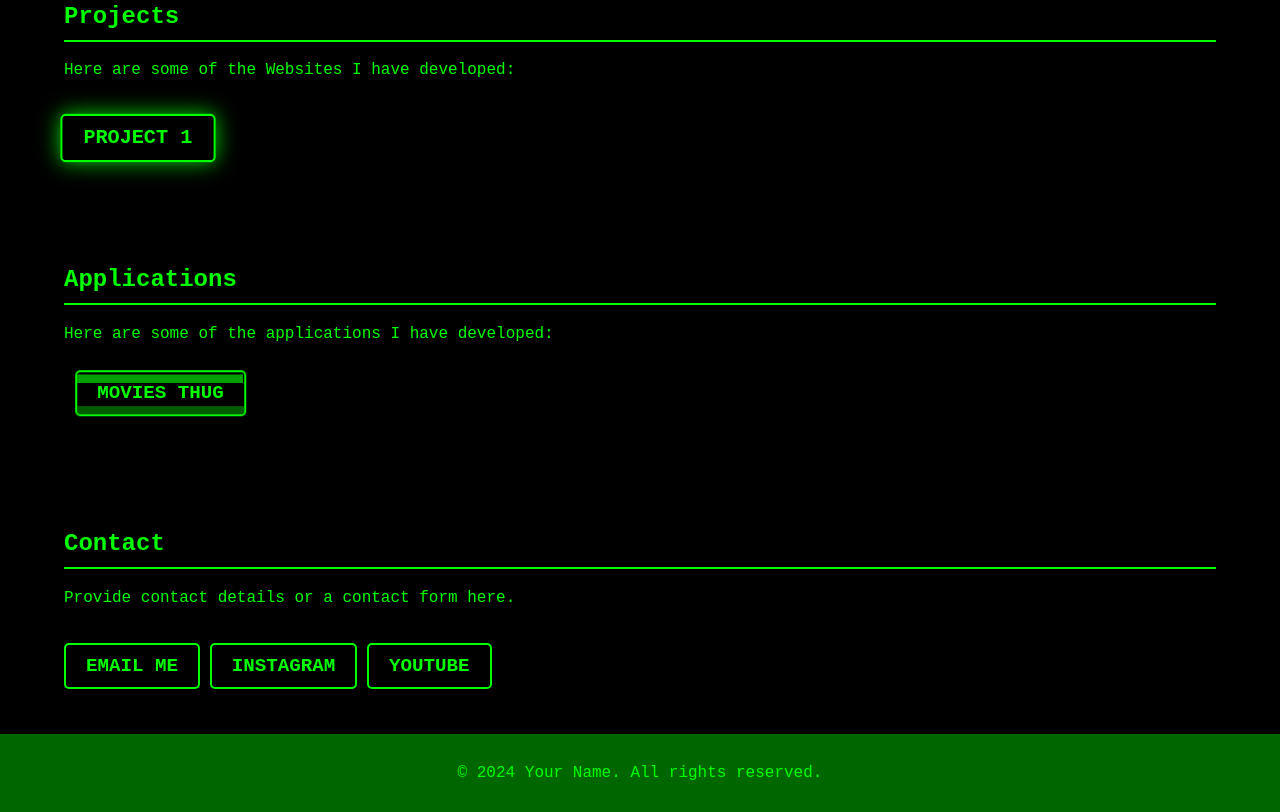
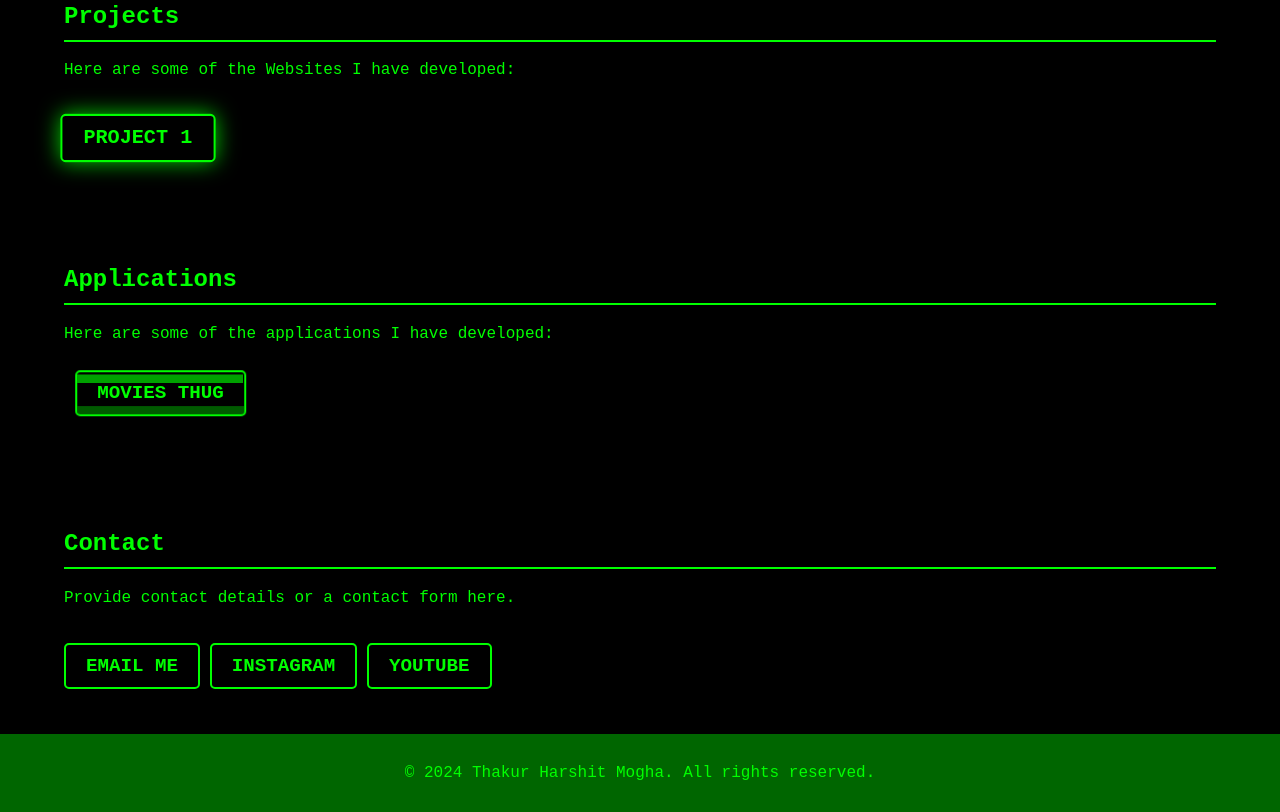
Before and after one commit to moghaeashu/Thakur-Harshit-Mogha-Portfolio, a plain HTML site: page index.html in a window 1280 px wide. Shown: the part 900-1712 px from the top of the page. Drawn offline with Linux system fonts and the light colour scheme.

Commit message:
Update index.html

```diff
--- a/index.html
+++ b/index.html
@@ -81,7 +81,7 @@
 
     <footer>
         <div class="container">
-            <p>&copy; 2024 Your Name. All rights reserved.</p>
+            <p>&copy; 2024 Thakur Harshit Mogha. All rights reserved.</p>
         </div>
     </footer>
 
```
